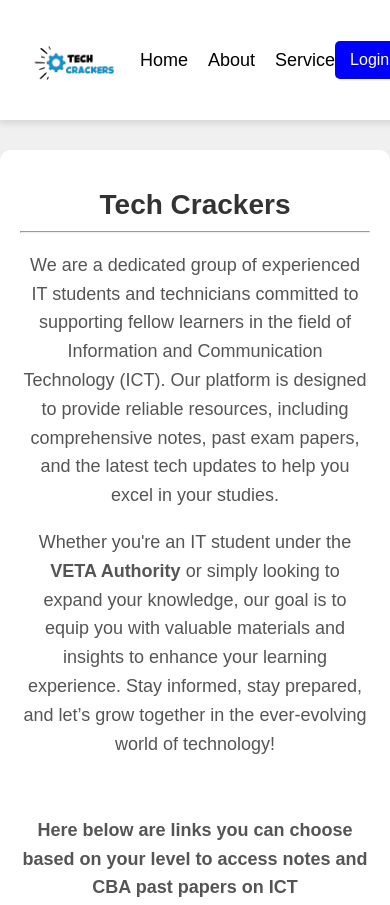
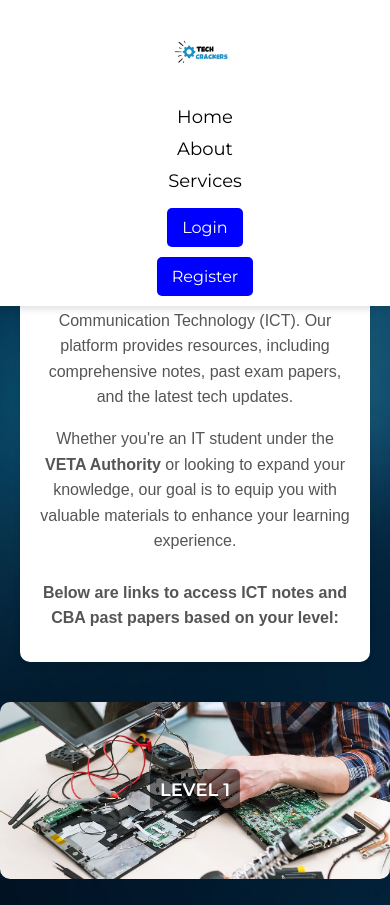
Before and after one commit to KIMM212/Tech-Crackers, a plain HTML site: page index.html in a window 390 px wide. Shown: the top 905 px of the page. Drawn offline with Linux system fonts and the light colour scheme.

Commit message:
Add files via upload

```diff
--- a/index.html
+++ b/index.html
@@ -3,75 +3,69 @@
 <head>
     <meta charset="UTF-8">
     <meta name="viewport" content="width=device-width, initial-scale=1.0">
-    <title>Styled Homepage</title>
+    <title>Tech Crackers - Home</title>
     <link rel="stylesheet" href="style.css">
+    <link href="https://fonts.googleapis.com/css2?family=Montserrat:wght@300;400;600&display=swap" rel="stylesheet">
 </head>
 <body>
+    <!-- Navigation Bar -->
     <nav>
         <div class="logo">
             <a href="https://google.com">
-                <img src="Black___Blue_Minimalist_Modern_Initial_Font_Logo-removebg-preview.png" height="100px">
+                <img src="Black___Blue_Minimalist_Modern_Initial_Font_Logo-removebg-preview.png" alt="Tech Crackers Logo">
             </a>
         </div>
-        <ul>
+        <ul class="nav-links">
             <li><a href="index.html">Home</a></li>
             <li><a href="About us.html">About</a></li>
-            <li><a href="ICT Learning Resources.html">Service</a></li>
+            <li><a href="ICT Learning Resources.html">Services</a></li>
         </ul>
         <div class="button-container">
-            <a href="signin.html">
-                <button>Login</button>
-            </a>
-            <a href="form.html">
-                <button>Register</button>
-            </a>
+            <a href="signin.html"><button>Login</button></a>
+            <a href="form.html"><button>Register</button></a>
         </div>
     </nav>
 
-    <div class="intro-section">
+    <!-- Intro Section -->
+    <section class="intro-section">
         <h1>Tech Crackers</h1>
         <hr>
         <p>
-            We are a dedicated group of experienced IT students and technicians committed to supporting fellow learners
-            in the field of Information and Communication Technology (ICT). Our platform is designed to provide reliable
-            resources, including comprehensive notes, past exam papers, and the latest tech updates to help you excel in
-            your studies.
+            We are a dedicated group of IT students and technicians committed to supporting fellow learners
+            in the field of Information and Communication Technology (ICT). Our platform provides resources,
+            including comprehensive notes, past exam papers, and the latest tech updates.
         </p>
         <p>
-            Whether you're an IT student under the <strong>VETA Authority</strong> or simply looking to expand your
-            knowledge, our goal is to equip you with valuable materials and insights to enhance your learning experience.
-            Stay informed, stay prepared, and let’s grow together in the ever-evolving world of technology!<br>
-            <br>
-            <br>
-           <strong>Here below are links you can choose based on your level to access notes and CBA past papers on ICT
-           </strong>
+            Whether you're an IT student under the <strong>VETA Authority</strong> or looking to expand your
+            knowledge, our goal is to equip you with valuable materials to enhance your learning experience.
+            <br><br>
+            <strong>Below are links to access ICT notes and CBA past papers based on your level:</strong>
         </p>
-    </div>
+    </section>
 
+    <!-- Learning Resources -->
     <div class="container">
         <div class="box">
             <a href="ICT Learning Resources.html">
-            <img src="ICT LEVEL 1.jpg">
-            <div class="overlay-text">LEVEL 1</div>
+                <img src="ICT LEVEL 1.jpg" alt="ICT Level 1">
+                <div class="overlay-text">LEVEL 1</div>
+            </a>
         </div>
-            </a>
         <div class="box">
             <a href="ICT Learning Resources.html">
-            <img src="ICT LEVEL 2.jpg">
-            <div class="overlay-text">LEVEL 2</div>
+                <img src="ICT LEVEL 2.jpg" alt="ICT Level 2">
+                <div class="overlay-text">LEVEL 2</div>
+            </a>
         </div>
-            </a>
         <div class="box">
             <a href="ICT Learning Resources.html">
-            <img src="ICT LEVEL 3.jpg">
-            <div class="overlay-text">LEVEL 3</div>
+                <img src="ICT LEVEL 3.jpg" alt="ICT Level 3">
+                <div class="overlay-text">LEVEL 3</div>
+            </a>
         </div>
-            </a>
     </div>
 
-
-
-
+    <!-- Footer -->
     <footer>
         <div class="footer-container">
             <div class="footer-section">
@@ -100,7 +94,7 @@
             </div>
         </div>
         <div class="copyright">
-            <p>Copyright&copy; 2025 Tech Crackers. All Rights Reserved.</p>
+            <p>Copyright &copy; 2025 Tech Crackers. All Rights Reserved.</p>
         </div>
     </footer>
 
--- a/signin.css
+++ b/signin.css
@@ -1,28 +1,25 @@
-/* Apply styles to the entire page */
+/* Style the whole page with a background image */
 body {
-    font-family: Arial, sans-serif;
-    background-color: #f4f4f4;
+    background-image: url(b-tech-technology-ict-inner-img.jpg);
+    background-repeat: no-repeat;
+    background-size: cover;
+    background-position: center;
+    height: 100vh;
     display: flex;
     justify-content: center;
     align-items: center;
-    height: 100vh;
     margin: 0;
 }
 
-/* Style the form container */
+/* Style the form with its own background image */
 form {
-    background: white;
+    font-family: 'Montserrat', sans-serif;
     padding: 20px;
     border-radius: 10px;
-    box-shadow: 0px 4px 10px rgba(0, 0, 0, 0.1);
-    width: 300px;
+    box-shadow: 0px 4px 10px rgba(0, 0, 0, 0.2);
+    width: 320px;
     text-align: center;
-}
-
-/* Style the form heading */
-h1 {
-    text-align: center;
-    color: #333;
+    backdrop-filter: blur(5px); /* Adds a blur effect */
 }
 
 /* Style input fields */
@@ -37,9 +34,9 @@ input[type="text"], input[type="password"] {
 
 /* Style the submit button */
 input[type="submit"] {
-    width: 100%;
+    width:40%;
     padding: 10px;
-    background-color: #28a745;
+    background-color: rgba(0, 123, 255, 0.8);
     border: none;
     color: white;
     font-size: 18px;
@@ -49,7 +46,7 @@ input[type="submit"] {
 }
 
 input[type="submit"]:hover {
-    background-color: #218838;
+    background-color: rgb(13, 221, 41);
 }
 
 /* Style links */
--- a/signin.html
+++ b/signin.html
@@ -3,10 +3,11 @@
 <head>
     <title>Sign In</title>
     <link rel="stylesheet" href="signin.css">
+    <link href="https://fonts.googleapis.com/css2?family=Montserrat:wght@300;400;600&display=swap" rel="stylesheet">
 </head>
 <body>
     <form>
-        <h1>Sign In</h1>
+        <h1 style="color: aliceblue;">Sign In</h1>
         <input type="text" name="full_name" placeholder="Full Name" required>
         <input type="password" name="password" placeholder="Password" required>
         <input type="submit" name="submit" value="Sign In">
--- a/style.css
+++ b/style.css
@@ -1,10 +1,16 @@
+/* General Styles */
 body {
+    background-image: url(b-tech-technology-ict-inner-img.jpg);
+    background-repeat: no-repeat;
+    background-size: cover;
+    background-position: center;
     font-family: Arial, sans-serif;
     margin: 0;
     padding: 0;
     background-color: #f0f0f0;
 }
 
+/* Navigation Bar */
 nav {
     width: 100%;
     display: flex;
@@ -20,39 +26,42 @@ nav {
 }
 
 .logo img {
-    height: 120px; /* Increase logo size */
+    height: 80px; /* Adjust logo size */
     display: block;
-    margin: -10px 0; /* Adjust to fit within navbar */
 }
 
-
-ul {
+/* Navigation Links */
+.nav-links {
+    font-family: 'Montserrat', sans-serif;
     list-style: none;
     display: flex;
     gap: 20px;
     padding: 0;
 }
 
-ul li {
+.nav-links li {
     display: inline;
 }
 
-ul li a {
+.nav-links li a {
     text-decoration: none;
     font-size: 18px;
     color: black;
+    transition: color 0.3s ease;
 }
 
-ul li a:hover{
+.nav-links li a:hover {
     color: blue;
 }
 
+/* Login & Register Buttons */
 .button-container {
     display: flex;
     gap: 10px;
 }
 
 button {
+    font-family: 'Montserrat', sans-serif;
     padding: 10px 15px;
     border: none;
     background-color: blue;
@@ -60,17 +69,39 @@ button {
     cursor: pointer;
     border-radius: 5px;
     font-size: 16px;
+    transition: background-color 0.3s ease;
 }
 
 button:hover {
     background-color: darkblue;
 }
 
+/* Responsive Navbar */
+@media (max-width: 768px) {
+    nav {
+        flex-direction: column;
+        align-items: center;
+        text-align: center;
+        padding: 10px;
+    }
+
+    .nav-links {
+        flex-direction: column;
+        gap: 10px;
+    }
+
+    .button-container {
+        flex-direction: column;
+        width: 100%;
+        align-items: center;
+    }
+}
+
 /* Intro Section */
 .intro-section {
     text-align: center;
     max-width: 800px;
-    margin: 150px auto 40px; /* Push content below navbar */
+    margin: 120px auto 40px; /* Push content below navbar */
     padding: 20px;
     background: white;
     box-shadow: 0 4px 6px rgba(0, 0, 0, 0.1);
@@ -89,10 +120,26 @@ button:hover {
     line-height: 1.6;
 }
 
+/* Responsive Intro Section */
+@media (max-width: 768px) {
+    .intro-section {
+        margin: 140px 20px 40px;
+        padding: 15px;
+    }
+
+    .intro-section h1 {
+        font-size: 24px;
+    }
+
+    .intro-section p {
+        font-size: 16px;
+    }
+}
+
 /* Box Containers */
 .container {
     display: flex;
-    gap: 50px;
+    gap: 30px;
     justify-content: center;
     margin-top: 40px;
     flex-wrap: wrap;
@@ -100,8 +147,8 @@ button:hover {
 
 .box {
     position: relative;
-    width: 350px;
-    height: 350px;
+    width: 320px;
+    height: 320px;
     cursor: pointer;
     overflow: hidden;
     border-radius: 10px;
@@ -119,6 +166,7 @@ button:hover {
 }
 
 .overlay-text {
+    font-family: 'Montserrat', sans-serif;
     position: absolute;
     top: 50%;
     left: 50%;
@@ -131,7 +179,17 @@ button:hover {
     border-radius: 5px;
 }
 
+/* Responsive Boxes */
+@media (max-width: 768px) {
+    .box {
+        width: 100%;
+        height: auto;
+    }
 
+    .overlay-text {
+        font-size: 18px;
+    }
+}
 
 /* Footer Section */
 footer {
@@ -139,6 +197,7 @@ footer {
     color: white;
     padding: 20px 0;
     margin-top: 50px;
+    text-align: center;
 }
 
 .footer-container {
@@ -182,6 +241,15 @@ footer {
     color: white;
 }
 
+/* Responsive Footer */
+@media (max-width: 768px) {
+    .footer-container {
+        flex-direction: column;
+        text-align: center;
+    }
+}
+
+/* Copyright Section */
 .copyright {
     text-align: center;
     padding: 10px;
```
